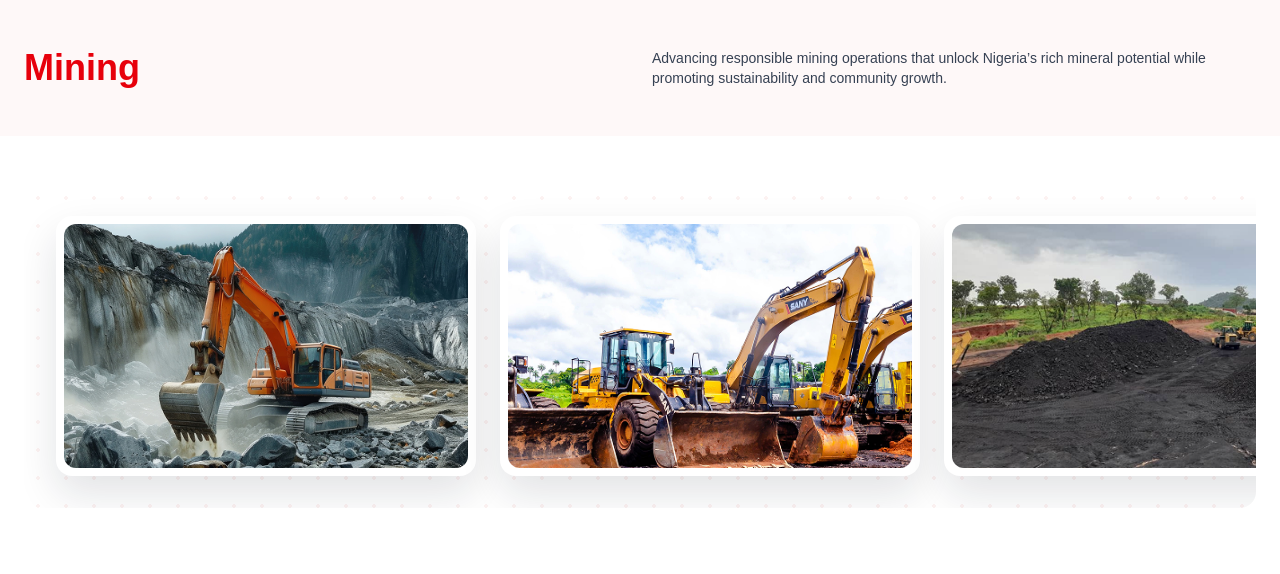
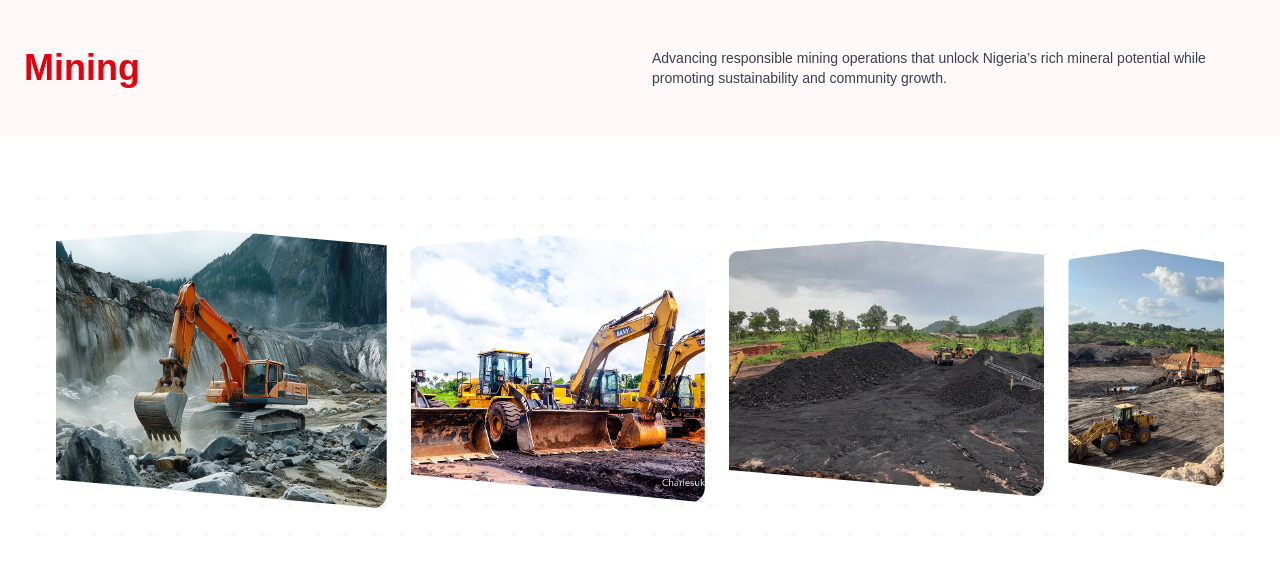
Before and after one commit to Kimmie38/morsa-energy, a Next.js app: page /mining in a window 1280 px wide. Shown: the top 574 px of the page. Built offline with nearby package versions, Linux system fonts and the light colour scheme.

Commit message:
Manual code updates made to file: app/mining/page.tsx

```diff
--- a/app/mining/page.tsx
+++ b/app/mining/page.tsx
@@ -18,19 +18,24 @@ export default function MiningPage() {
       {/* Gallery below hero and before main content */}
       <section className="mining-gallery-section py-12">
         <div className="max-w-7xl mx-auto px-6">
-          <div className="mining-gallery dotted-bg">
-            <div className="w-full max-w-md overflow-hidden rounded-xl shadow-lg [clip-path: polygon(0% 0%, 100% 10%, 100% 100%, 0% 90%)] mining-gallery-item">
-              <img src="/images/img1.png" alt="Mining site" className="object-cover w-full h-full" />
-            </div>
-            <div className="w-full max-w-md overflow-hidden rounded-xl shadow-lg [clip-path: polygon(0% 0%, 100% 10%, 100% 100%, 0% 90%)] mining-gallery-item">
-              <img src="/images/img2.png" alt="Mining site" className="object-cover w-full h-full" />
-            </div>
-            <div className="w-full max-w-md overflow-hidden rounded-xl shadow-lg [clip-path: polygon(0% 0%, 100% 10%, 100% 100%, 0% 90%)] mining-gallery-item">
-              <img src="/images/img3.png" alt="Mining site" className="object-cover w-full h-full" />
-            </div>
-            <div className="w-full max-w-md overflow-hidden rounded-xl shadow-lg [clip-path: polygon(0% 0%, 100% 10%, 100% 100%, 0% 90%)] mining-gallery-item">
-              <img src="/images/img4.png" alt="Mining site" className="object-cover w-full h-full" />
-            </div>
+          <div className="mining-gallery dotted-bg grid grid-cols-1 sm:grid-cols-2 lg:grid-cols-4 gap-6">
+            {[
+              "/images/img1.png",
+              "/images/img2.png",
+              "/images/img3.png",
+              "/images/img4.png",
+            ].map((src, index) => (
+              <div
+                key={index}
+                className="overflow-hidden rounded-2xl shadow-lg [clip-path:polygon(0%_0%,100%_10%,100%_100%,0%_90%)]"
+              >
+                <img
+                  src={src}
+                  alt={`mining ${index + 1}`}
+                  className="object-cover w-full h-full"
+                />
+              </div>
+            ))}
           </div>
         </div>
       </section>
```
